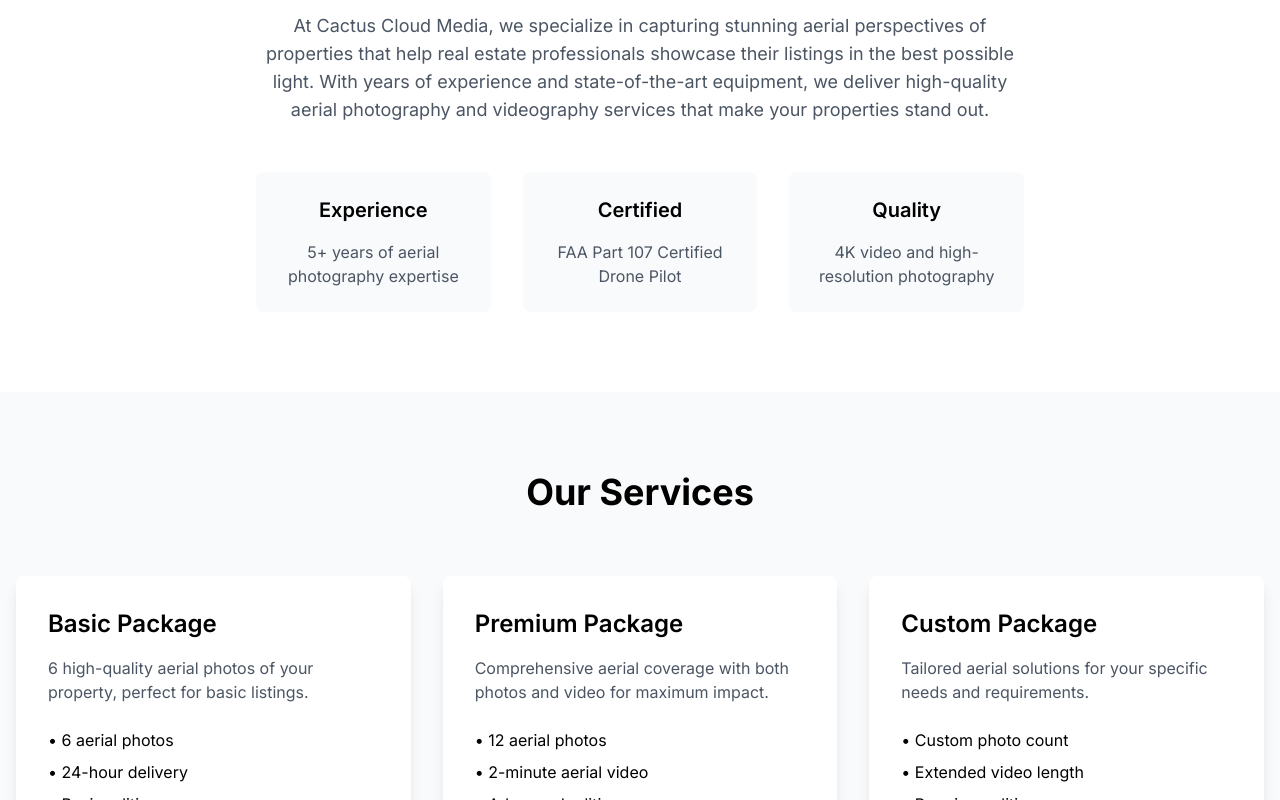
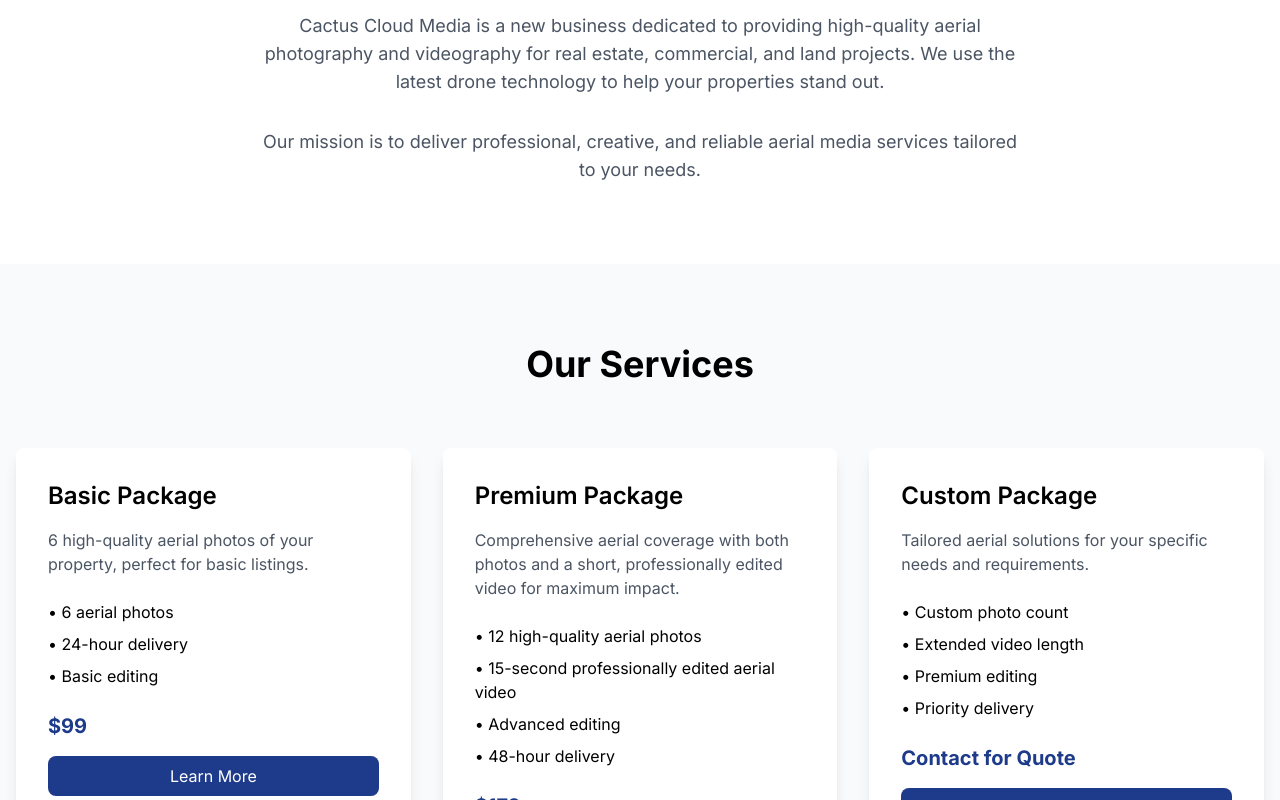
Before and after one commit to JustBobFPV/cactuscloudmedia, a Next.js app: page / in a window 1280 px wide. Shown: the part 940-1740 px from the top of the page. Built offline with nearby package versions, Linux system fonts and the light colour scheme.

Commit message:
Update service descriptions and pricing in page.tsx and services/page.tsx; enhance clarity and consistency in offerings.

```diff
--- a/src/app/page.tsx
+++ b/src/app/page.tsx
@@ -29,25 +29,11 @@
           <div className="max-w-3xl mx-auto text-center">
             <h2 className="text-4xl font-bold mb-8">About Us</h2>
             <p className="text-lg text-gray-600 mb-8">
-              At Cactus Cloud Media, we specialize in capturing stunning aerial perspectives of properties
-              that help real estate professionals showcase their listings in the best possible light. With
-              years of experience and state-of-the-art equipment, we deliver high-quality aerial photography
-              and videography services that make your properties stand out.
+              Cactus Cloud Media is a new business dedicated to providing high-quality aerial photography and videography for real estate, commercial, and land projects. We use the latest drone technology to help your properties stand out.
             </p>
-            <div className="grid md:grid-cols-3 gap-8 mt-12">
-              <div className="p-6 bg-gray-50 rounded-lg">
-                <h3 className="text-xl font-semibold mb-4">Experience</h3>
-                <p className="text-gray-600">5+ years of aerial photography expertise</p>
-              </div>
-              <div className="p-6 bg-gray-50 rounded-lg">
-                <h3 className="text-xl font-semibold mb-4">Certified</h3>
-                <p className="text-gray-600">FAA Part 107 Certified Drone Pilot</p>
-              </div>
-              <div className="p-6 bg-gray-50 rounded-lg">
-                <h3 className="text-xl font-semibold mb-4">Quality</h3>
-                <p className="text-gray-600">4K video and high-resolution photography</p>
-              </div>
-            </div>
+            <p className="text-lg text-gray-600">
+              Our mission is to deliver professional, creative, and reliable aerial media services tailored to your needs.
+            </p>
           </div>
         </div>
       </section>
@@ -68,6 +54,7 @@
                 <li>• 24-hour delivery</li>
                 <li>• Basic editing</li>
               </ul>
+              <div className="text-xl font-bold text-blue-900 mb-4">$99</div>
               <button className="w-full bg-blue-900 text-white py-2 rounded-lg hover:bg-blue-800 transition-colors">
                 Learn More
               </button>
@@ -77,14 +64,15 @@
             <div className="bg-white rounded-lg shadow-lg p-8 hover:shadow-xl transition-shadow">
               <h3 className="text-2xl font-semibold mb-4">Premium Package</h3>
               <p className="text-gray-600 mb-6">
-                Comprehensive aerial coverage with both photos and video for maximum impact.
+                Comprehensive aerial coverage with both photos and a short, professionally edited video for maximum impact.
               </p>
               <ul className="space-y-2 mb-6">
-                <li>• 12 aerial photos</li>
-                <li>• 2-minute aerial video</li>
+                <li>• 12 high-quality aerial photos</li>
+                <li>• 15-second professionally edited aerial video</li>
                 <li>• Advanced editing</li>
                 <li>• 48-hour delivery</li>
               </ul>
+              <div className="text-xl font-bold text-blue-900 mb-4">$179</div>
               <button className="w-full bg-blue-900 text-white py-2 rounded-lg hover:bg-blue-800 transition-colors">
                 Learn More
               </button>
@@ -102,6 +90,7 @@
                 <li>• Premium editing</li>
                 <li>• Priority delivery</li>
               </ul>
+              <div className="text-xl font-bold text-blue-900 mb-4">Contact for Quote</div>
               <button className="w-full bg-blue-900 text-white py-2 rounded-lg hover:bg-blue-800 transition-colors">
                 Contact Us
               </button>
--- a/src/app/services/page.tsx
+++ b/src/app/services/page.tsx
@@ -5,7 +5,7 @@
   const services = [
     {
       title: 'Basic Package',
-      price: '$299',
+      price: '$99',
       description: 'Perfect for single-family homes and basic listings',
       features: [
         '6 high-quality aerial photos',
@@ -18,11 +18,11 @@
     },
     {
       title: 'Premium Package',
-      price: '$599',
+      price: '$179',
       description: 'Ideal for luxury properties and comprehensive marketing',
       features: [
         '12 high-quality aerial photos',
-        '2-minute aerial video',
+        '15-second professionally edited aerial video',
         'Advanced photo editing',
         '48-hour delivery',
         'Property highlights',
@@ -33,7 +33,7 @@
     },
     {
       title: 'Custom Package',
-      price: 'Custom',
+      price: 'Contact for Quote',
       description: 'Tailored solutions for your specific needs',
       features: [
         'Custom photo count',
```
